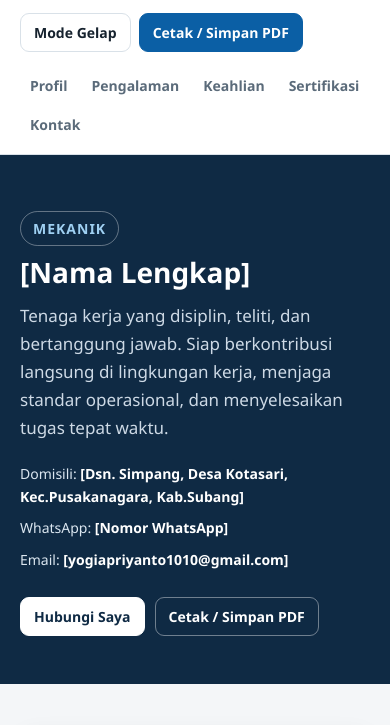
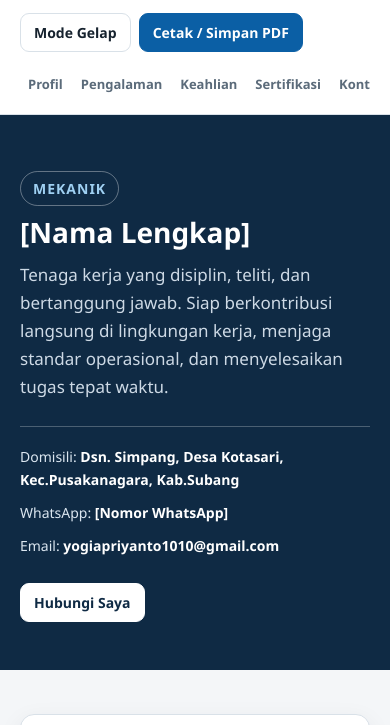
Before and after one commit to Yogii123-qw/portofolio-kerja, a plain HTML site: page index.html in a window 390 px wide. Shown: the part 43-768 px from the top of the page. Drawn offline with Linux system fonts and the light colour scheme.

Commit message:
Rapikan UI mobile: nav satu baris, hapus tombol PDF dobel, pemisah kontak

```diff
--- a/index.html
+++ b/index.html
@@ -57,10 +57,11 @@
   }
   .brand { font-weight: 700; font-size: 17px; color: var(--text); letter-spacing: .2px; }
   .brand span { color: var(--accent); }
-  nav.main { display: flex; gap: 4px; flex-wrap: wrap; margin-left: auto; }
+  nav.main { display: flex; gap: 4px; flex-wrap: nowrap; margin-left: auto; overflow-x: auto; scrollbar-width: none; -ms-overflow-style: none; }
+  nav.main::-webkit-scrollbar { display: none; }
   nav.main a {
     color: var(--muted); font-size: 14px; font-weight: 600;
-    padding: 6px 10px; border-radius: 8px;
+    padding: 6px 10px; border-radius: 8px; white-space: nowrap; flex: 0 0 auto;
   }
   nav.main a:hover { color: var(--text); background: var(--surface-2); text-decoration: none; }
   .actions { display: flex; gap: 8px; }
@@ -85,7 +86,7 @@
     border: 1px solid rgba(255, 255, 255, .35); border-radius: 999px; padding: 5px 12px;
   }
   .hero p.lead { color: #cdd9e5; max-width: 640px; margin-top: 12px; font-size: 17px; }
-  .hero .meta { display: flex; gap: 8px 20px; flex-wrap: wrap; margin-top: 20px; color: #dbe6f0; font-size: 14px; }
+  .hero .meta { display: flex; gap: 10px 20px; flex-wrap: wrap; margin-top: 24px; padding-top: 18px; border-top: 1px solid rgba(255, 255, 255, .25); color: #dbe6f0; font-size: 14px; }
   .hero .meta b { color: #fff; font-weight: 600; }
   .hero .cta { display: flex; gap: 10px; flex-wrap: wrap; margin-top: 26px; }
   .hero .cta button { border-color: rgba(255, 255, 255, .4); background: transparent; color: #fff; }
@@ -153,7 +154,8 @@
 
   @media (max-width: 640px) {
     .card { padding: 20px; }
-    nav.main { order: 3; width: 100%; }
+    nav.main { order: 3; width: 100%; margin-left: 0; gap: 2px; }
+    nav.main a { padding: 6px 8px; font-size: 13px; }
     dl.contact { grid-template-columns: 1fr; gap: 2px; }
     dl.contact dd { margin-bottom: 8px; }
   }
@@ -195,13 +197,12 @@
     <h1>[Nama Lengkap]</h1>
     <p class="lead">Tenaga kerja yang disiplin, teliti, dan bertanggung jawab. Siap berkontribusi langsung di lingkungan kerja, menjaga standar operasional, dan menyelesaikan tugas tepat waktu.</p>
     <div class="meta">
-      <div>Domisili: <b>[Dsn. Simpang, Desa Kotasari, Kec.Pusakanagara, Kab.Subang]</b></div>
+      <div>Domisili: <b>Dsn. Simpang, Desa Kotasari, Kec.Pusakanagara, Kab.Subang</b></div>
       <div>WhatsApp: <b>[Nomor WhatsApp]</b></div>
-      <div>Email: <b>[yogiapriyanto1010@gmail.com]</b></div>
+      <div>Email: <b>yogiapriyanto1010@gmail.com</b></div>
     </div>
     <div class="cta">
       <button type="button" class="primary" onclick="document.getElementById('kontak').scrollIntoView({behavior:'smooth'})">Hubungi Saya</button>
-      <button type="button" onclick="window.print()">Cetak / Simpan PDF</button>
     </div>
   </div>
 </div>
@@ -304,11 +305,11 @@
         <dt>Nama Lengkap</dt>
         <dd>[Nama Lengkap]</dd>
         <dt>Domisili</dt>
-        <dd>[Kota/Domisili]</dd>
+        <dd>Dsn. Simpang, Desa Kotasari, Kec.Pusakanagara, Kab.Subang</dd>
         <dt>WhatsApp</dt>
         <dd>[Nomor WhatsApp]</dd>
         <dt>Email</dt>
-        <dd>[Email Aktif]</dd>
+        <dd>yogiapriyanto1010@gmail.com</dd>
       </dl>
       <p class="note">Catatan: ganti semua teks di dalam kurung siku dengan data Anda sebelum membagikan halaman ini. Jangan cantumkan data pribadi orang lain.</p>
     </div>
```
